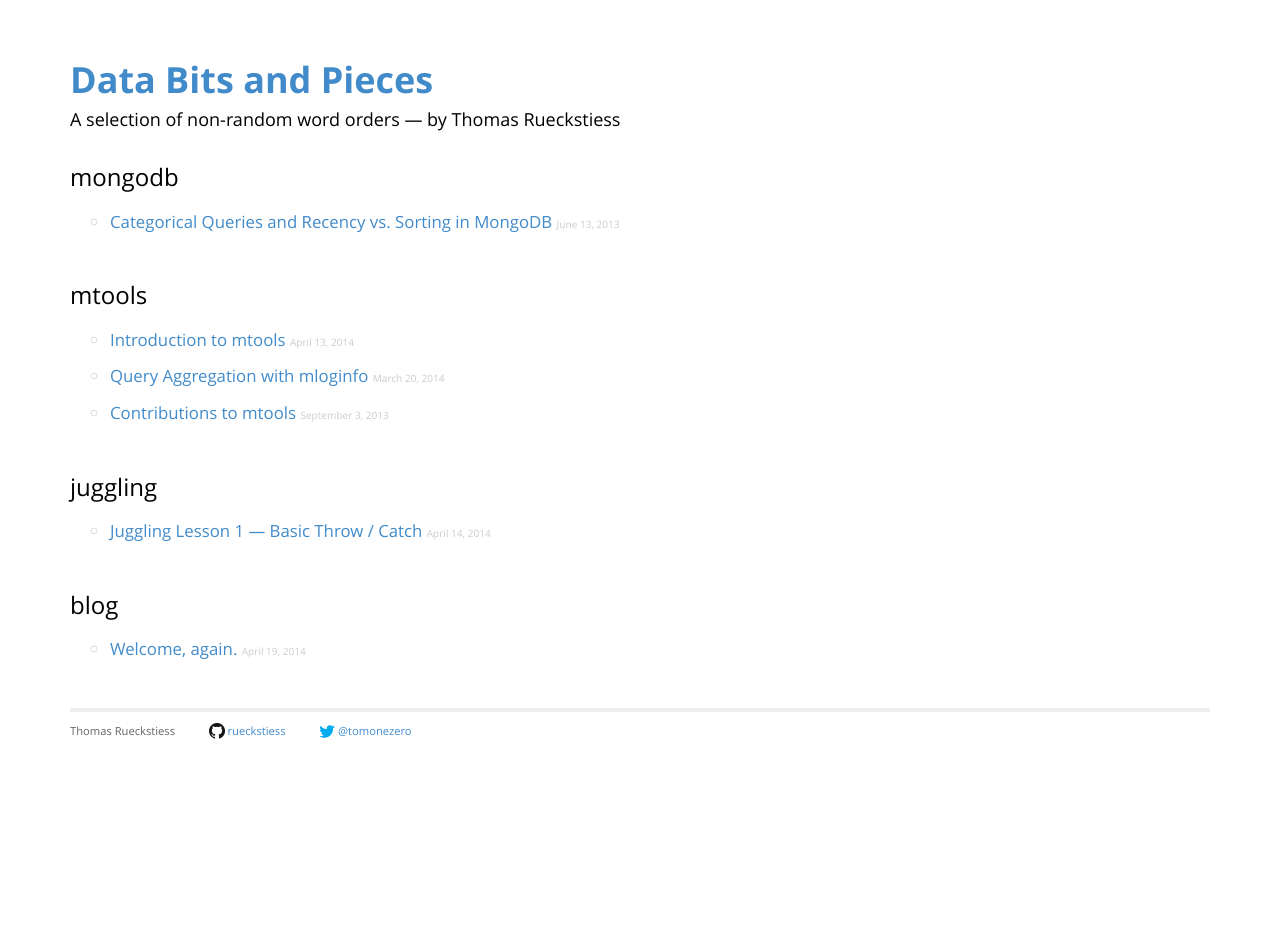
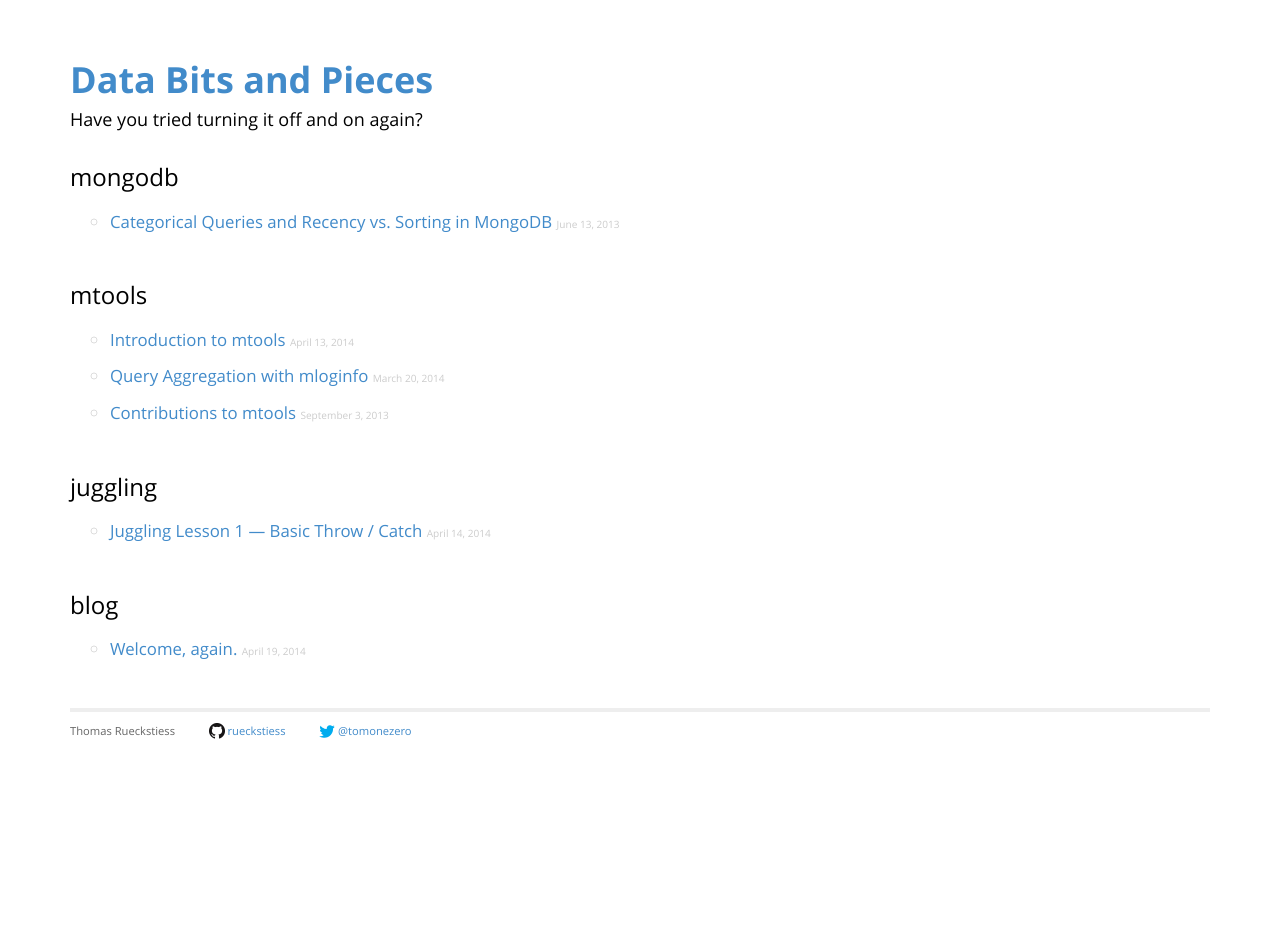
Before and after one commit to rueckstiess/rueckstiess.github.io, a Jekyll site: the page built from index.html, in a window 1280 px wide. Built offline with Jekyll 4.4.1, drawn with Linux system fonts in a browser that asks for light colours; Markdown is read by kramdown in place of the engine named in the settings; comment, search, counter and statistics services are not loaded.

Commit message:
changed subtitle.

```diff
--- a/_layouts/default.html
+++ b/_layouts/default.html
@@ -27,7 +27,7 @@
         <div class="container">
             <div class="header">
                 <h1 class="title"><a href="/"><b>{{ site.name }}</b></a></h1>
-                <h4 class="title">A selection of non-random word orders &mdash; by Thomas Rueckstiess</h4>
+                <h4 class="title">Have you tried turning it off and on again?</h4>
             </div>
 
             {{ content }}
```
